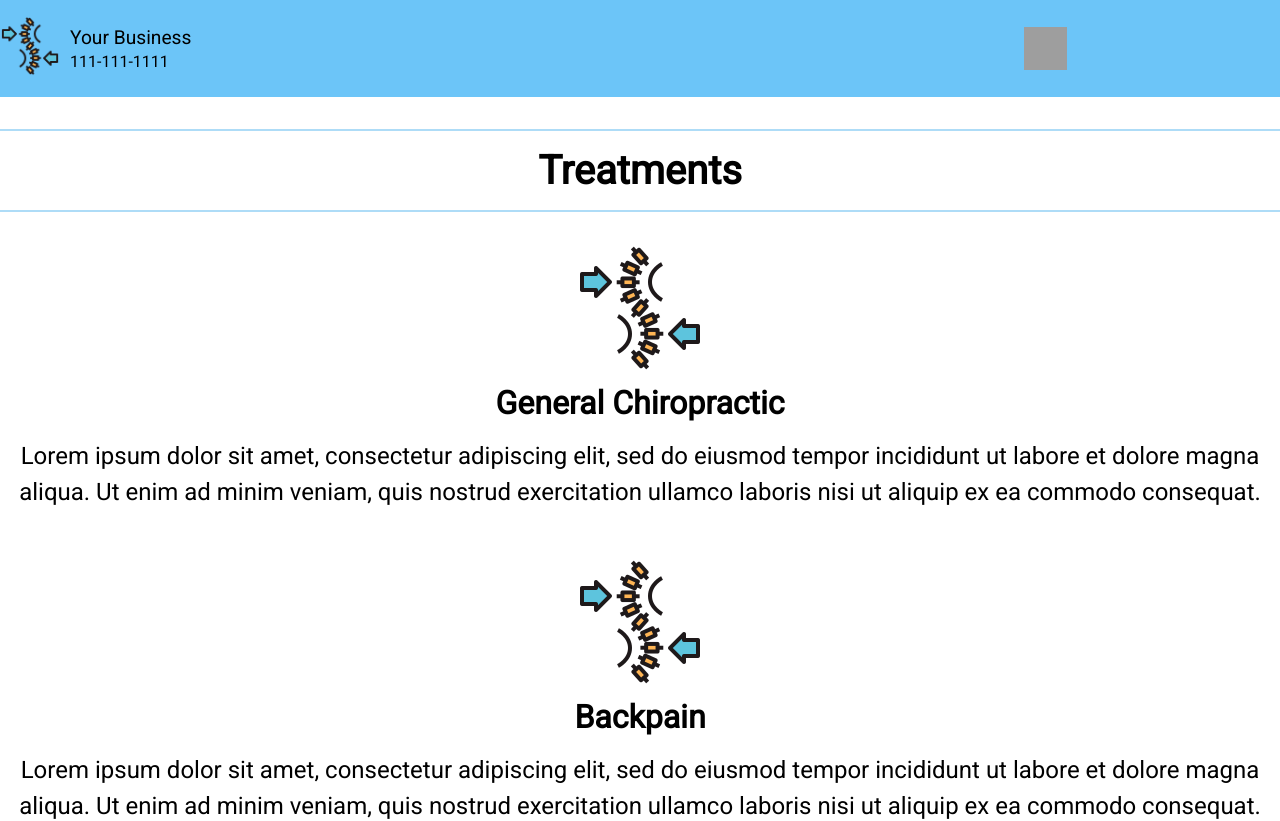
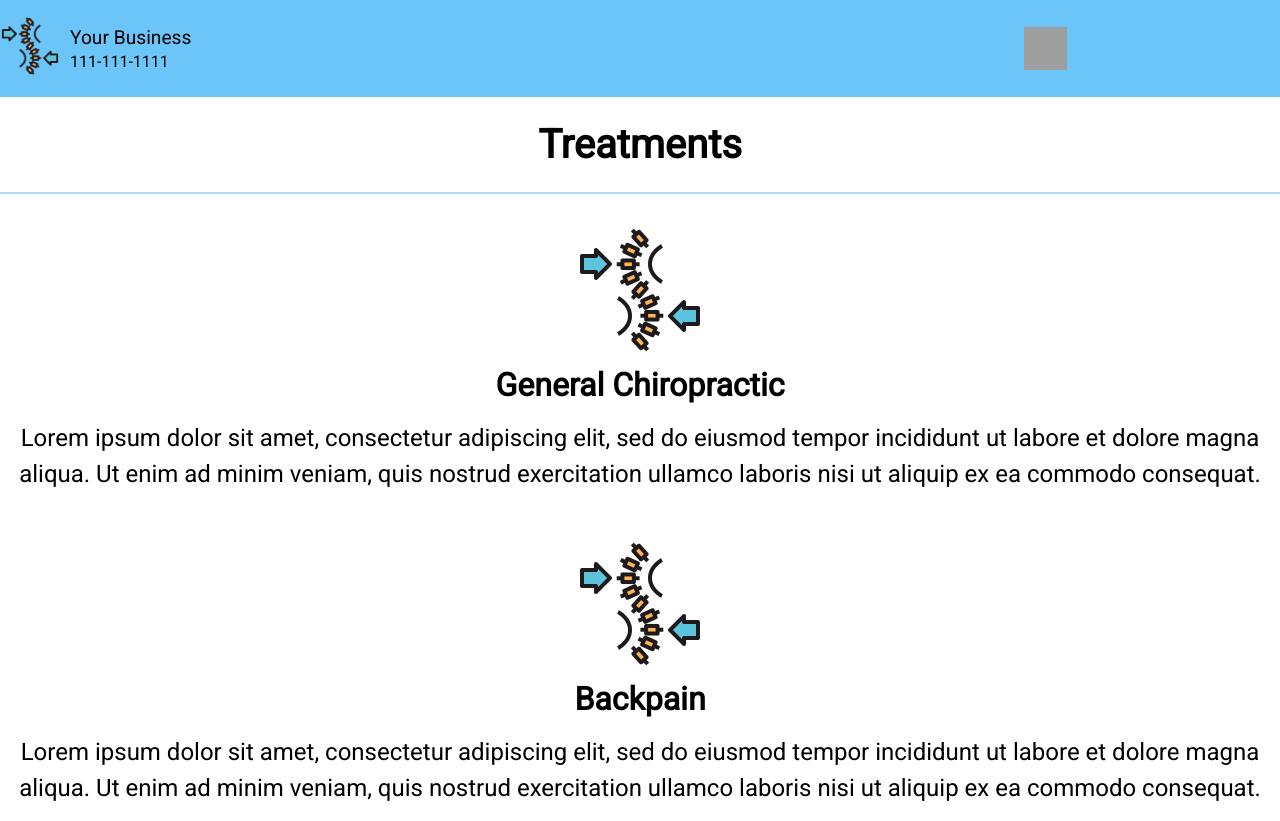
Before and after one commit to indoorike/healthcare-template, a React (Create React App) app: page /treatments in a window 1280 px wide. Shown: the top 821 px of the page. Built offline with nearby package versions, Linux system fonts and the light colour scheme; grey boxes are pictures that could not be loaded.

Commit message:
fixed issue with treatment header

```diff
--- a/src/treatments/treatments.css
+++ /dev/null
@@ -1,9 +0,0 @@
-.treatments-title {
-  text-align: center;
-  margin-top: 2rem;
-  border-top: 2px solid rgb(174, 220, 247);
-  border-bottom: 2px solid rgb(174, 220, 247);
-  padding-top: 1rem;
-  padding-bottom: 1rem;
-  font-size: 2.5rem;
-}
--- a/src/treatments/treatments.jsx
+++ b/src/treatments/treatments.jsx
@@ -1,10 +1,20 @@
-import styles from "./treatments.css";
 import Summary from "../homepage/summary";
 import chiropractic from "../images/chiropractic-2.png";
 export default function Treatments() {
   return (
     <div className="treatments">
-      <h1 className="treatments-title">Treatments</h1>
+      <h1
+        style={{
+          borderBottom: "2px solid rgb(174, 220, 247)",
+          textAlign: "center",
+          padding: "10px",
+          paddingTop: "1.5rem",
+          paddingBottom: "1.5rem",
+          fontSize: "2.5rem",
+        }}
+      >
+        Treatments
+      </h1>
       <Summary
         title="General Chiropractic"
         content="Lorem ipsum dolor sit amet, consectetur adipiscing elit, sed do eiusmod tempor incididunt ut labore et dolore magna aliqua. Ut enim ad minim veniam, quis nostrud exercitation ullamco laboris nisi ut aliquip ex ea commodo consequat."
```
